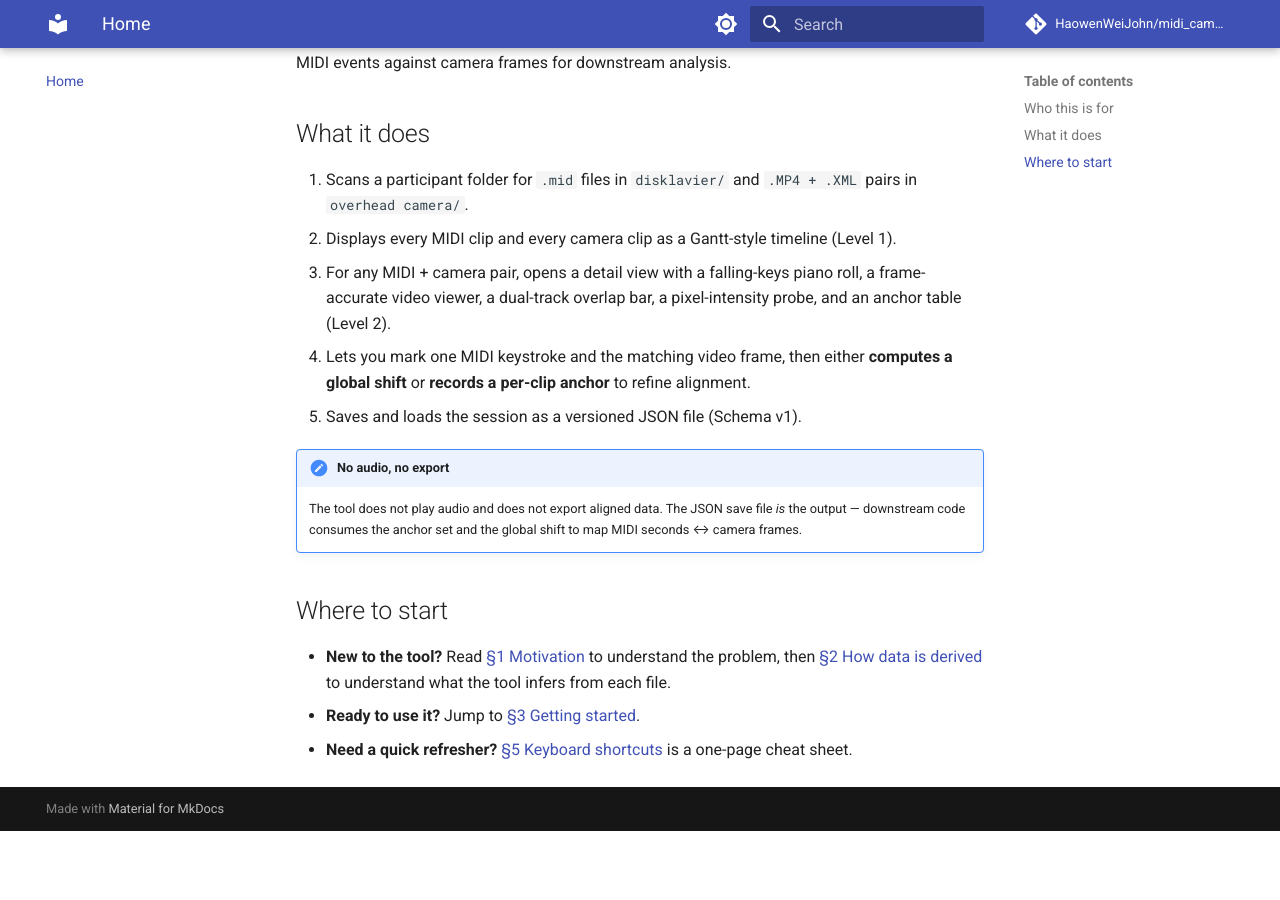
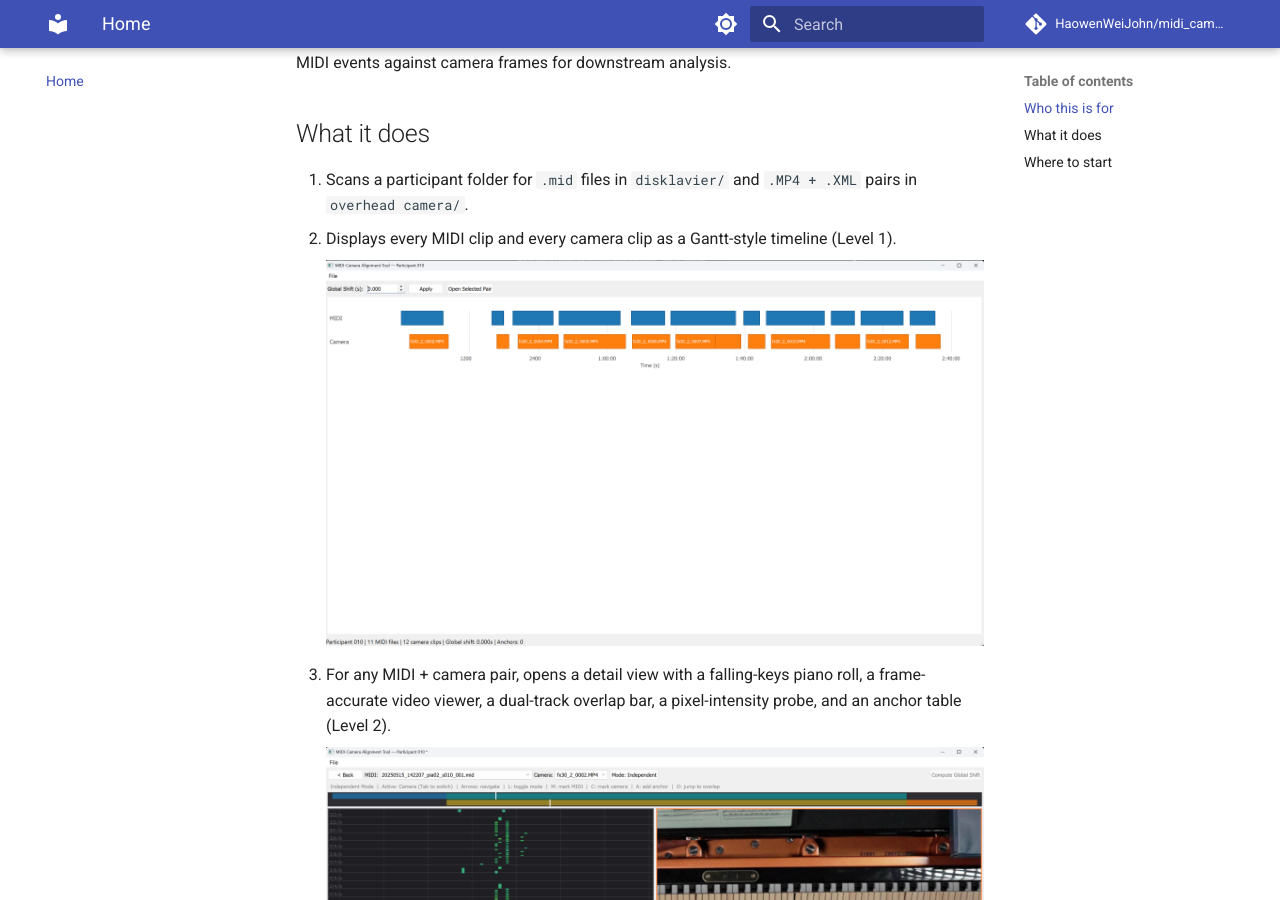
Before and after one commit to HaowenWeiJohn/midi_camera_alignment_tool, an MkDocs documentation site: the page built from docs/index.md, in a window 1280 px wide and 900 px high, scrolled down 438 px. Built offline with MkDocs 1.6.1 and Material for MkDocs 9.7.7, drawn with Linux system fonts in a browser that asks for light colours; comment, search, counter and statistics services are not loaded; before the commit the page ends 1269 px from its top, so only the background shows below that.

Commit message:
Embed Level 1 and Level 2 screenshots in the docs
Screenshots live under docs/assets/images/ and render on the docs
landing page inline with the matching item in the "What it does"
list, plus at the top of the Level 1 and Level 2 reference pages.

Co-Authored-By: Claude Opus 4.7 (1M context) <noreply@anthropic.com>

```diff
--- a/docs/index.md
+++ b/docs/index.md
@@ -12,7 +12,13 @@ Researchers working with paired Disklavier MIDI + overhead video recordings who
 
 1. Scans a participant folder for `.mid` files in `disklavier/` and `.MP4 + .XML` pairs in `overhead camera/`.
 2. Displays every MIDI clip and every camera clip as a Gantt-style timeline (Level 1).
+
+    ![Level 1 timeline overview showing MIDI and camera bars on a shared time axis](assets/images/level-1-screen-shot.png)
+
 3. For any MIDI + camera pair, opens a detail view with a falling-keys piano roll, a frame-accurate video viewer, a dual-track overlap bar, a pixel-intensity probe, and an anchor table (Level 2).
+
+    ![Level 2 detail view showing the MIDI piano roll, camera panel, overlap indicator, intensity plot, and anchor table](assets/images/level-2-screen-shot.png)
+
 4. Lets you mark one MIDI keystroke and the matching video frame, then either **computes a global shift** or **records a per-clip anchor** to refine alignment.
 5. Saves and loads the session as a versioned JSON file (Schema v1).
 
```
Also changed, not shown: docs/5-reference/level-1-timeline.md (+2 -0 lines), docs/5-reference/level-2-view.md (+2 -0 lines), docs/assets/images/level-1-screen-shot.png (added), docs/assets/images/level-2-screen-shot.png (added).
